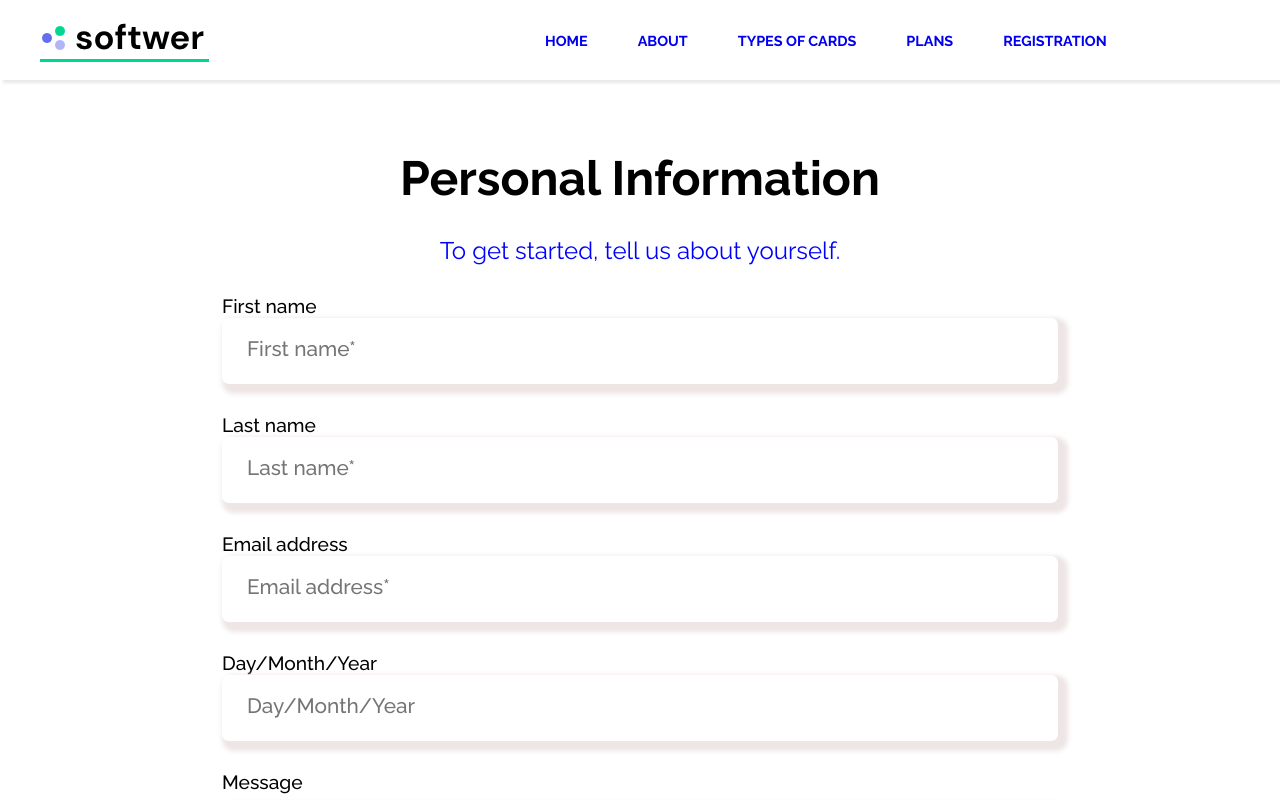
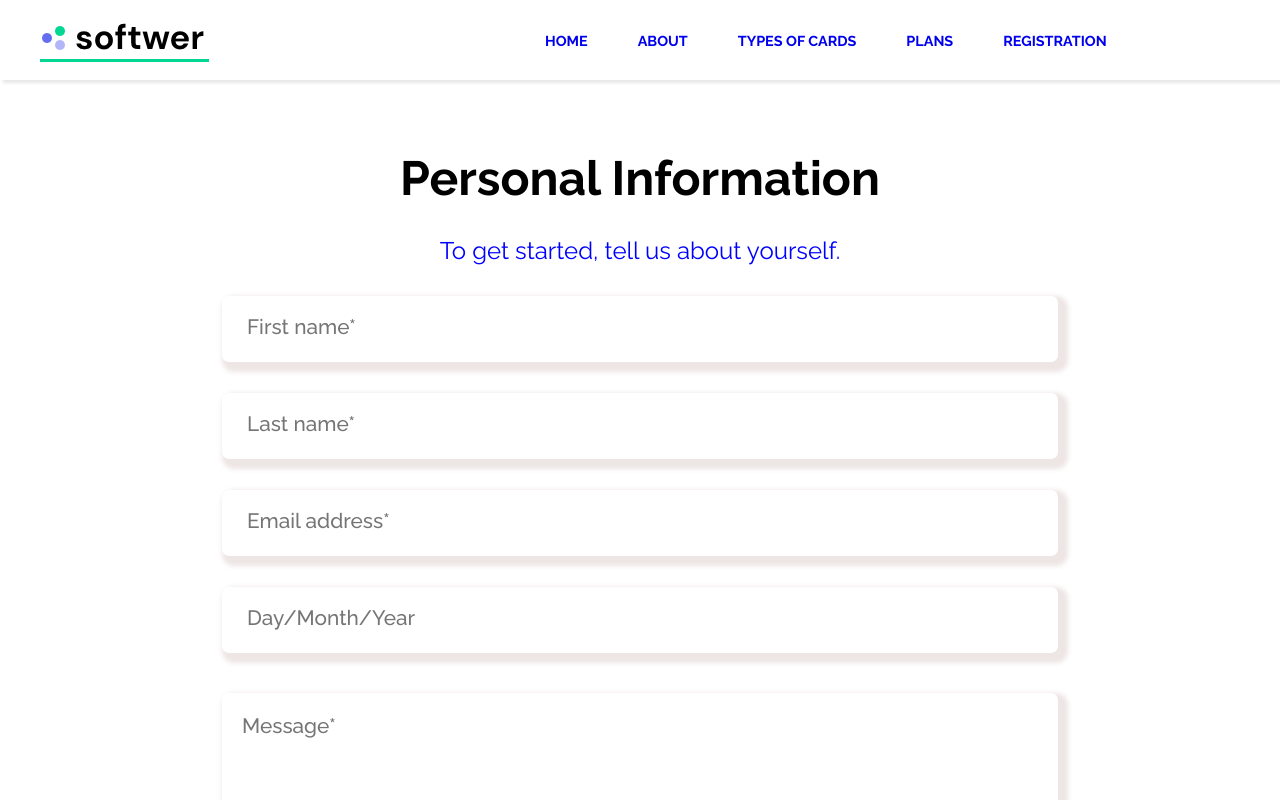
Before and after one commit to Trend20/Softwer, a React (Create React App) app: page /registration in a window 1280 px wide. Shown: the top 800 px of the page. Built offline with nearby package versions, Linux system fonts and the light colour scheme.

Commit message:
page navigations

```diff
--- a/src/components/Navbar/Navbar.css
+++ b/src/components/Navbar/Navbar.css
@@ -100,13 +100,14 @@
 		grid-gap: 0px;
 	}
 	.nav-options.active {
-		background: #9899d1;
+		background: #f8f8fa;
 		left: 0;
 		opacity: 1;
 		transition: all 0.5s ease;
 		z-index: 1;
 		align-content: center;
 		padding-left: 0px;
+		border: 2px solid rgb(109, 189, 149);
 	}
 
 	.menu-icon {
--- a/src/components/pages/Registration/Registration.js
+++ b/src/components/pages/Registration/Registration.js
@@ -1,4 +1,4 @@
-import React from 'react'
+import React from 'react';
 import './Registration.css';
 
 import Footer from '../../Footer/Footer';
@@ -12,25 +12,20 @@ function Registration() {
 
 				<div className="form-fields">
 					<div className="form-group">
-                        <label for="firstname">First name</label>
 						<input type="text" placeholder="First name*" />
 					</div>
 					<div className="form-group">
-                        <label for="lastname">Last name</label>
 						<input type="text" placeholder="Last name*" />
 					</div>
 					<div className="form-group">
-                        <label for="email">Email address</label>
 						<input type="email" placeholder="Email address*" />
 					</div>
 
 					<div className="form-group">
-                        <label for="Day/Month/Year">Day/Month/Year</label>
 						<input type="text" placeholder="Day/Month/Year" />
 					</div>
 
 					<div className="form-group">
-                        <label for="message">Message</label>
 						<textarea placeholder="Message*" cols="20" rows="10"></textarea>
 					</div>
 				</div>
@@ -40,7 +35,7 @@ function Registration() {
 
 			<Footer />
 		</div>
-    )
+	);
 }
 
-export default Registration
+export default Registration;
```
Also changed, not shown: 1 other file (tests, documents, lock files or other folders). Lines whose indentation alone changed are shown as unchanged.
